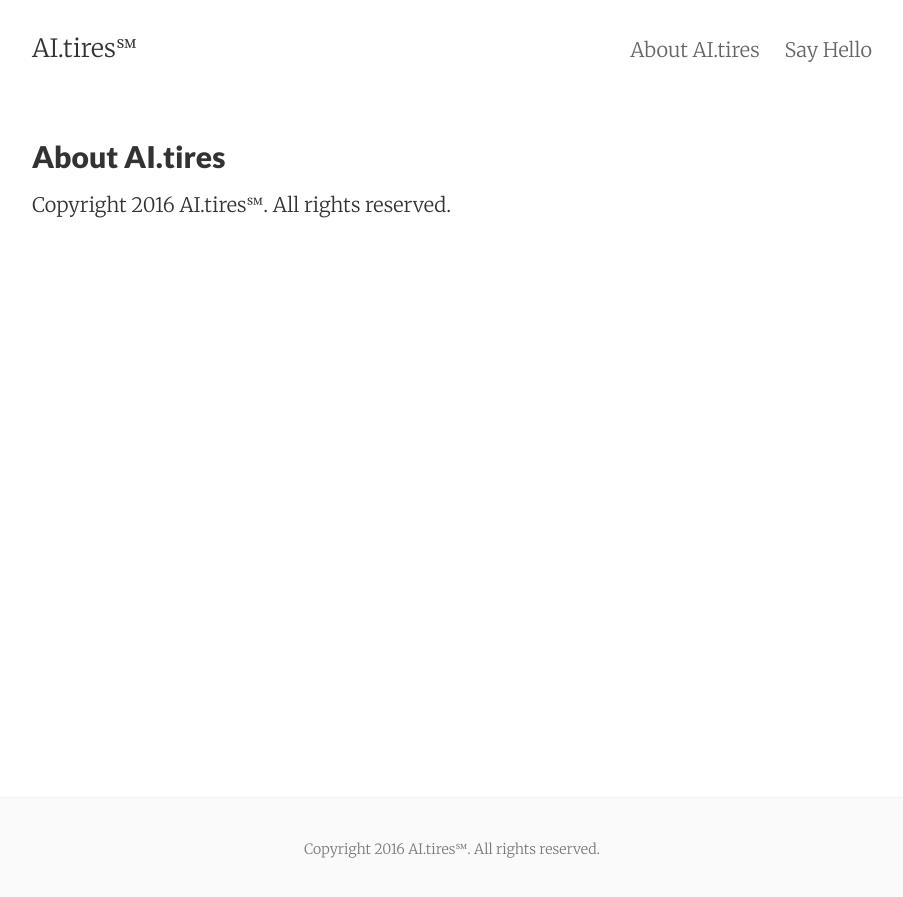
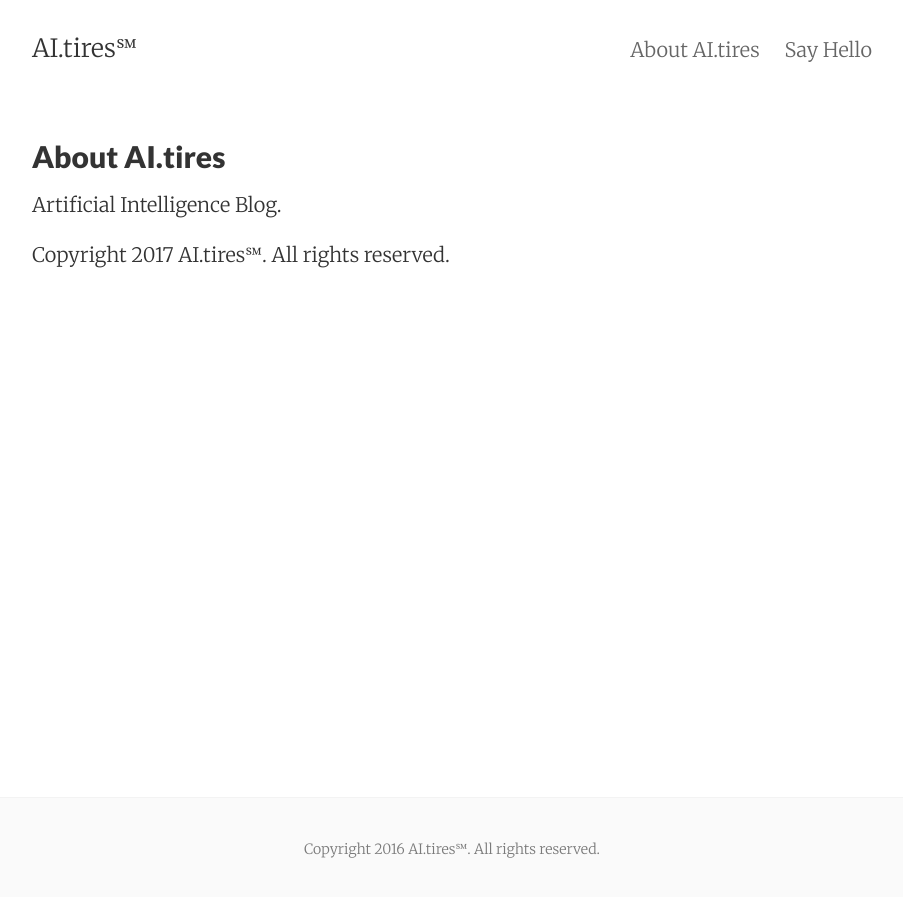
Before and after one commit to wilson0205/ai.tires, a Jekyll site: the page built from about.md, in a window 1280 px wide. Shown: the top 897 px of the page, without its empty margins (188-1091 px from the left). Built offline with Jekyll 4.4.1, drawn with Linux system fonts in a browser that asks for light colours.

Commit message:
Updated About

```diff
--- a/about.md
+++ b/about.md
@@ -1,8 +1,10 @@
 ---
 title: About AI.tires
 permalink: "/about/"
+tags: about
 layout: page
-tags: about
 ---
 
-Copyright 2016 AI.tires℠. All rights reserved.
+Artificial Intelligence Blog.
+
+Copyright 2017 AI.tires℠. All rights reserved.
```
